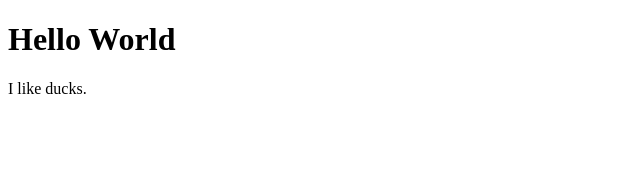
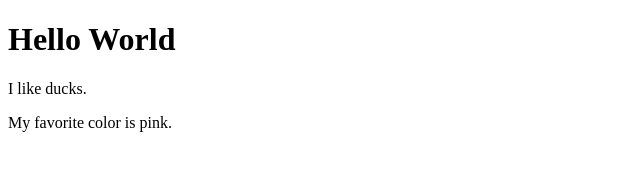
Before and after one commit to jessicayoon/jessicayoon.github.io, a plain HTML site: page index.html in a window 1280 px wide. Shown: the whole page, without its empty margins (0-640 px from the left). Drawn offline with Linux system fonts and the light colour scheme.

Commit message:
Update index.html

```diff
--- a/index.html
+++ b/index.html
@@ -3,5 +3,6 @@
 <body>
 <h1>Hello World</h1>
 <p>I like ducks.</p>
+<p>My favorite color is pink.</p>
 </body>
 	</html>
```
